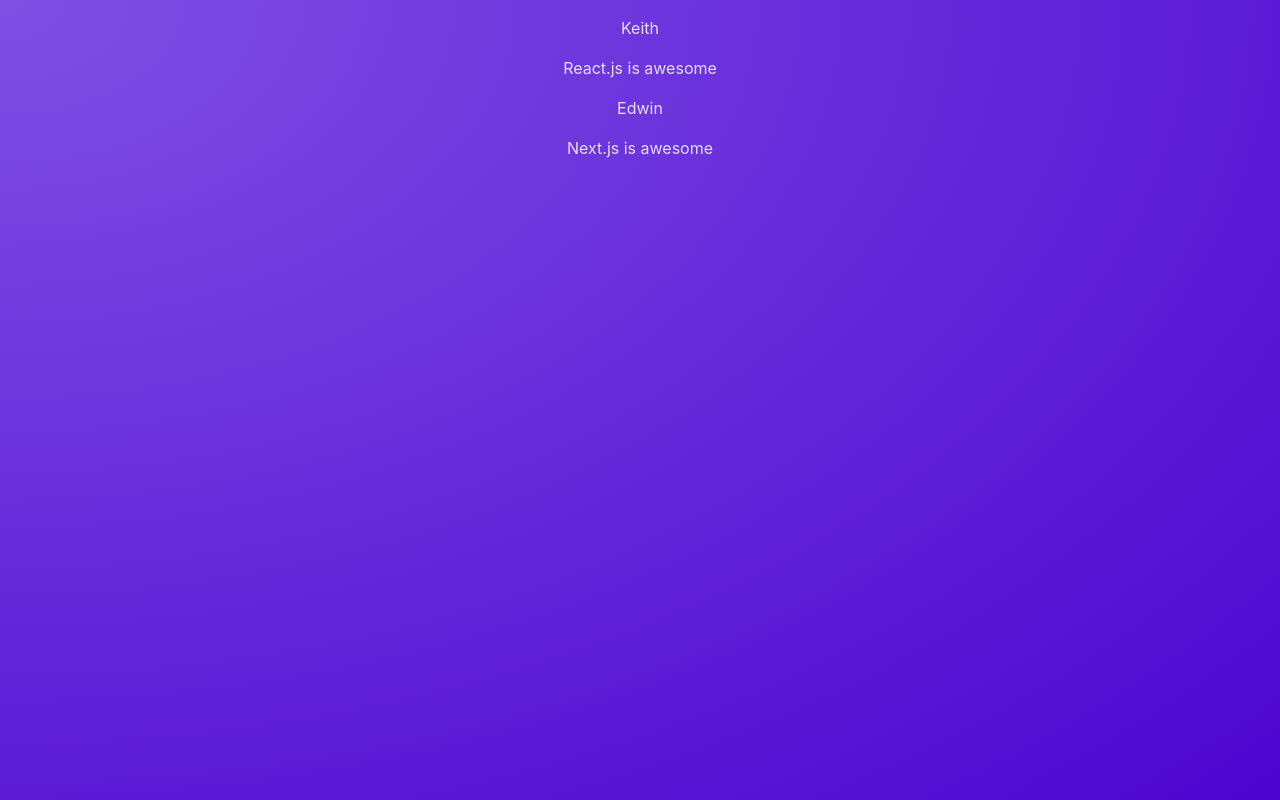
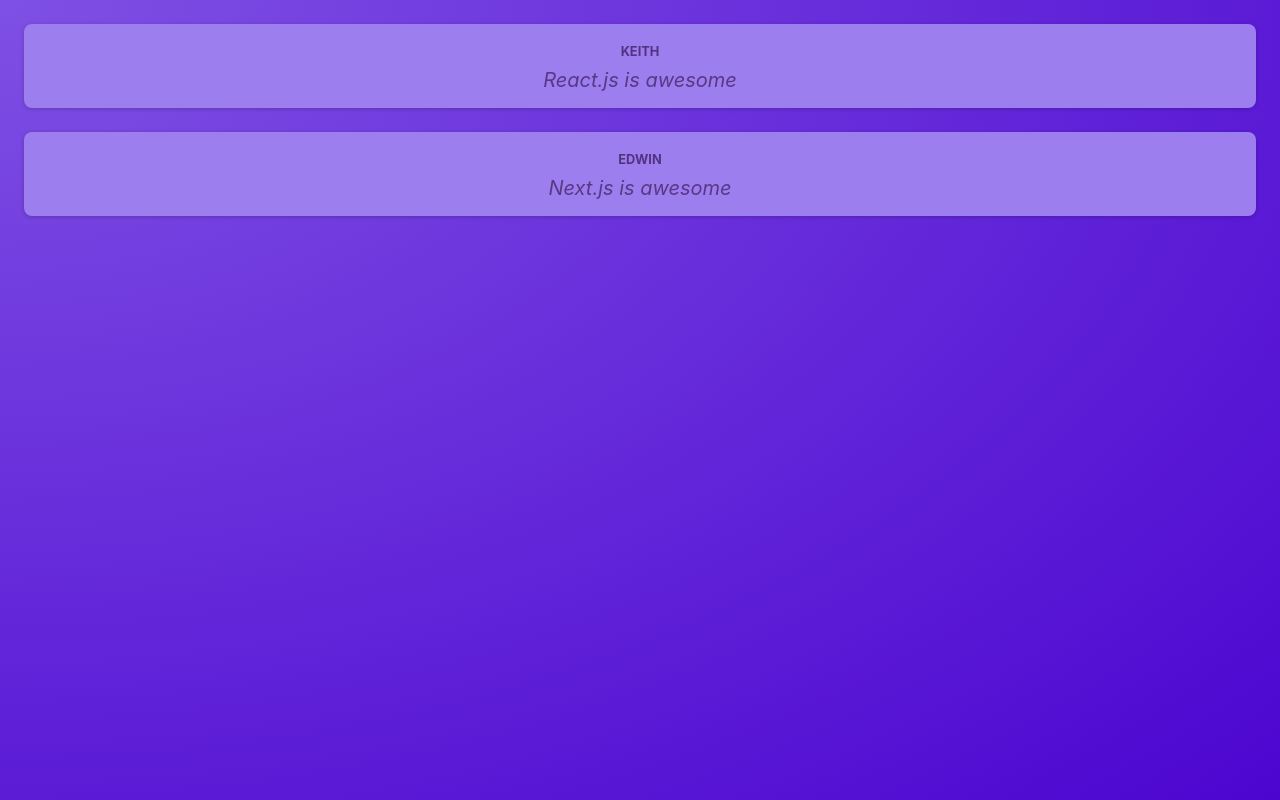
Before and after one commit to edcsu/react_refresher, a React (Vite) app: page / in a window 1280 px wide. Built offline with nearby package versions, Linux system fonts and the light colour scheme.

Commit message:
style: add post css

```diff
--- a/components/Post.jsx
+++ b/components/Post.jsx
@@ -1,8 +1,9 @@
+import classes from './Post.module.css'
 const Post = (props) => {
     return (
-        <div>
-            <p>{props.name}</p>
-            <p>{props.body}</p>
+        <div className={classes.post}>
+            <p className={classes.author}>{props.name}</p>
+            <p className={classes.text}>{props.body}</p>
         </div>
     )
 }
--- /dev/null
+++ b/components/Post.module.css
@@ -0,0 +1,35 @@
+.post {
+    margin: 1.5rem;
+    padding: 1rem;
+    background-color: #9c7eee;
+    border-radius: 8px;
+    box-shadow: 0 1px 4px rgba(0, 0, 0, 0.2);
+    animation: animate-in 1s ease-out forwards;
+  }
+
+  .author {
+    font-size: 0.8rem;
+    font-weight: bold;
+    color: #543280;
+    margin: 0;
+    text-transform: uppercase;
+  }
+
+  .text {
+    white-space: pre-wrap;
+    font-size: 1.25rem;
+    margin: 0.25rem 0 0 0;
+    color: #593884;
+    font-style: italic;
+  }
+
+  @keyframes animate-in {
+    from {
+      opacity: 0;
+      transform: translateY(1rem);
+    }
+    to {
+      opacity: 1;
+      transform: translateY(0);
+    }
+  }
```
